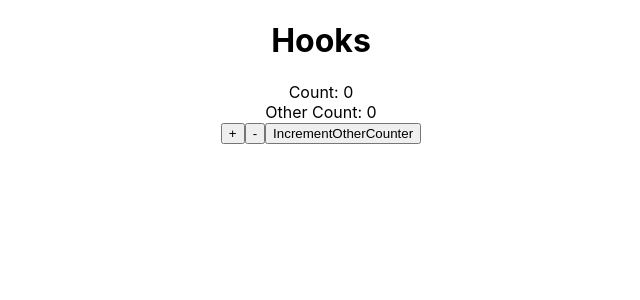
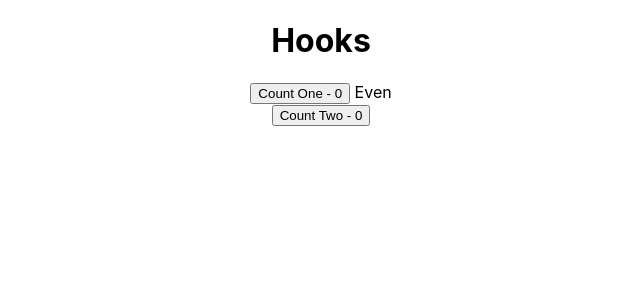
Before and after one commit to praba13/react-hooks, a React (Create React App) app: page / in a window 1280 px wide. Shown: the top 300 px of the page, without its empty margins (319-959 px from the left). Built offline with nearby package versions, Linux system fonts and the light colour scheme; the HTML template or start-up script is replaced by a standard one.

Commit message:
refresh useMemo

```diff
--- a/src/App.js
+++ b/src/App.js
@@ -1,13 +1,13 @@
 import './App.css';
 //import FocusInput from './hooks/useRefhooks/FocusInput';
-import Countercall from './hooks/useCallbackhooks/Countercall';
+//import Countercall from './hooks/useCallbackhooks/Countercall';
+import Counter from './hooks/useMemohooks/Counter';
 
 function App() {
   return (
     <div className='App'>
       <h1>Hooks</h1>
-      {/* <FocusInput /> */}
-      <Countercall />
+      <Counter />
     </div>
   );
 }
--- /dev/null
+++ b/src/hooks/useMemohooks/Counter.jsx
@@ -0,0 +1,42 @@
+import React, { useState, useMemo } from 'react';
+
+const Counter = () => {
+    const [counterone, setCounterone] = useState(0);
+    const [countertwo, setCountertwo] = useState(0);
+
+    const incrementOne = () => {
+        setCounterone(counterone + 1);
+    };
+
+    const incrementTwo = () => {
+        setCountertwo(countertwo + 1);
+    };
+
+    /*     const isEven = () => {
+            let i = 0;
+            while (i < 2000000000) i++;
+            return counterone % 2 === 0;
+        }; */
+
+    const isEven = useMemo(() => {
+        let i = 0;
+        while (i < 2000000000) i++;
+        return counterone % 2 === 0;
+    }, [counterone]);
+
+
+    return (
+        <div>
+            <div>
+                <button onClick={incrementOne} >Count One - {counterone}</button>
+                {/* <span>{isEven() ? ' Even' : ' Odd'}</span> */}
+                <span>{isEven ? ' Even' : ' Odd'}</span>
+            </div>
+            <div>
+                <button onClick={incrementTwo} >Count Two - {countertwo}</button>
+            </div>
+        </div>
+    );
+};
+
+export default Counter;
```
